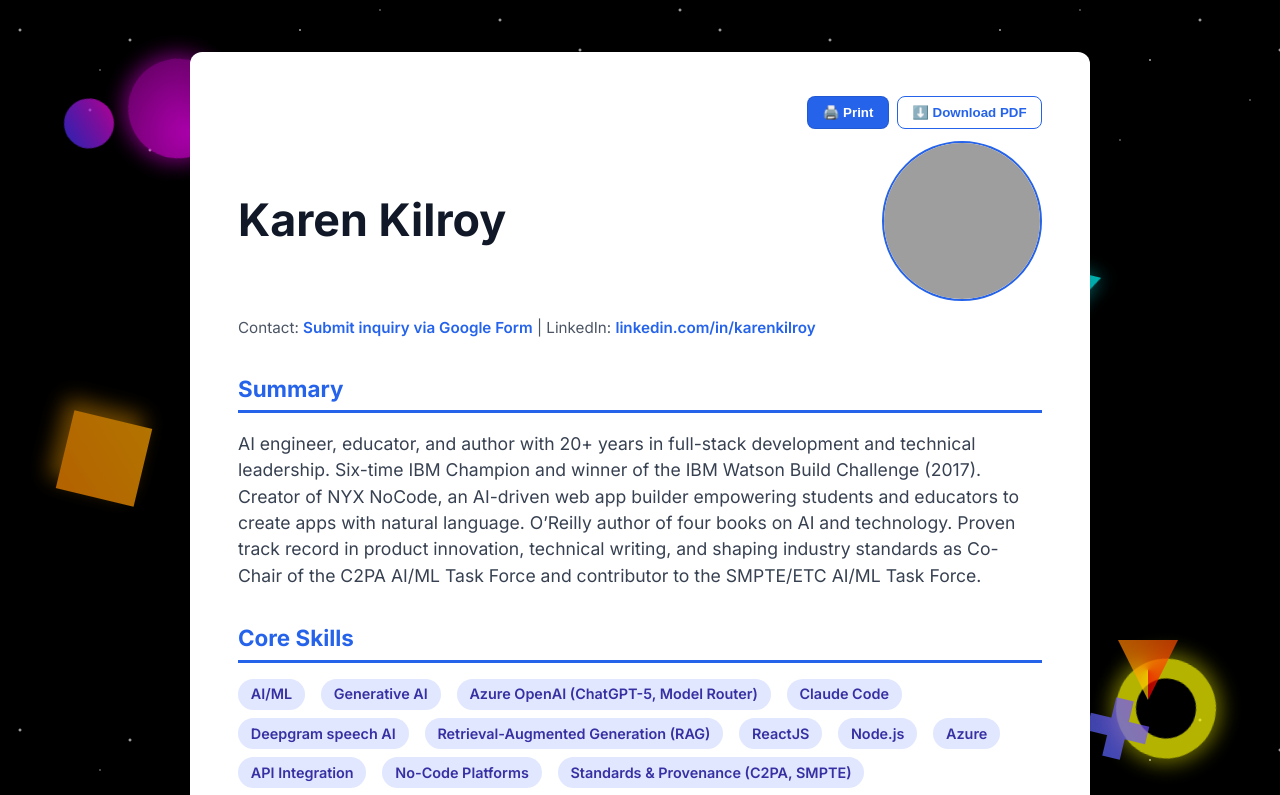
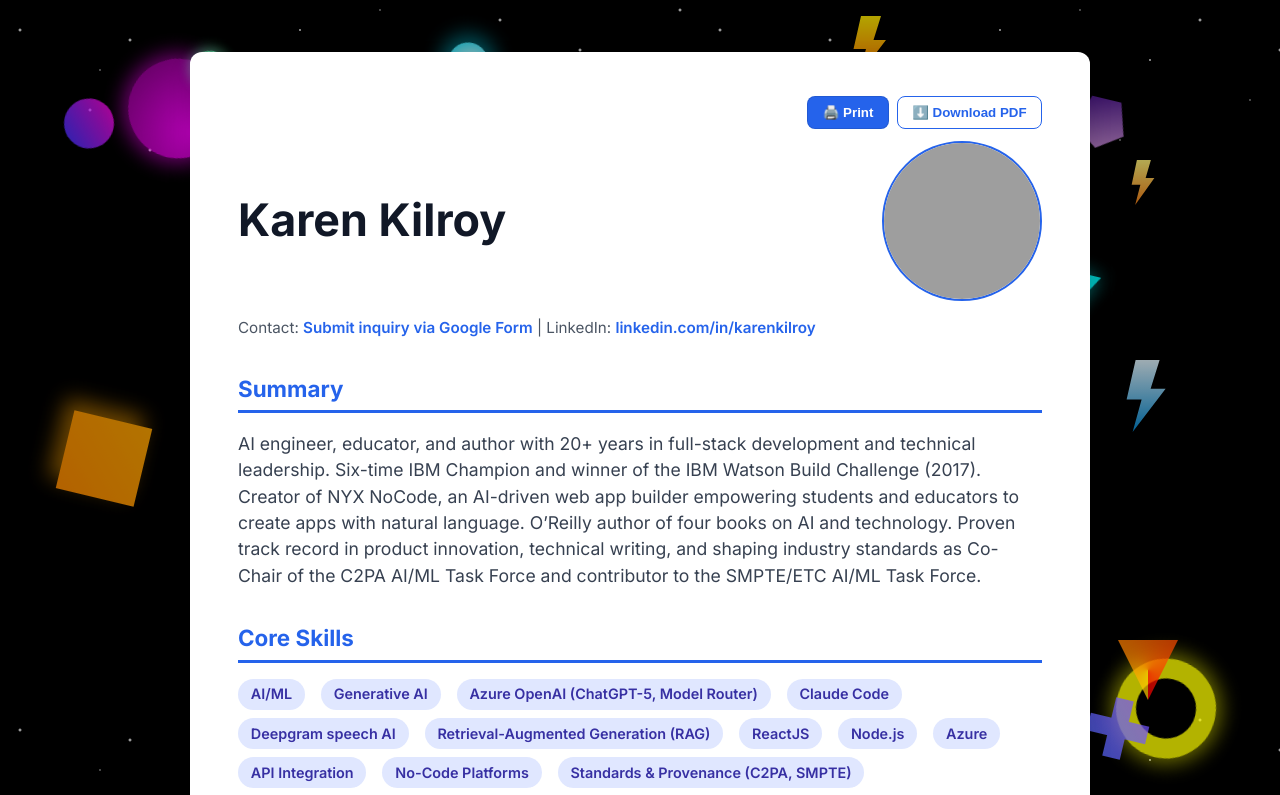
Before and after one commit to kilroyblockchain/karenkilroy, a React (Create React App) app: page /print in a window 1280 px wide. Shown: the top 795 px of the page. Built offline with nearby package versions, Linux system fonts and the light colour scheme; grey boxes are pictures that could not be loaded.

Commit message:
clickable shapes

```diff
--- a/public/index.html
+++ b/public/index.html
@@ -26,6 +26,16 @@
 <div class="shape pentagon"></div>
 <div class="shape ring"></div>
 <div class="shape cross"></div>
+<div class="shape spark"></div>
+<div class="shape bolt"></div>
+<div class="shape bolt-2"></div>
+<div class="shape bolt-3"></div>
+<div class="shape bolt-4"></div>
+<div class="shape bolt-5"></div>
+<div class="shape pill"></div>
+<div class="shape arrow"></div>
+<div class="shape mini-ring"></div>
+<div class="shape gem"></div>
 
 <script>
   // Parallax scroll effect for shapes
@@ -37,22 +47,57 @@
     });
   });
 
-  // Click-to-spin: random direction on each click
+  // Click interaction: spin or shoot across the page
   const spinClasses = ['spin-cw', 'spin-ccw', 'spin-flip-x', 'spin-flip-y'];
+
+  function randomBetween(min, max) {
+    return Math.random() * (max - min) + min;
+  }
+
   document.querySelectorAll('.shape').forEach(shape => {
     shape.style.cursor = 'pointer';
     shape.addEventListener('click', () => {
-      // Remove any existing spin class
+      // ~30% chance to shoot across the page
+      if (Math.random() < 0.3) {
+        // Pick a random direction to fly
+        const angle = Math.random() * Math.PI * 2;
+        const distance = randomBetween(800, 1500);
+        const dx = Math.cos(angle) * distance;
+        const dy = Math.sin(angle) * distance;
+        const spin = randomBetween(360, 1080) * (Math.random() < 0.5 ? 1 : -1);
+
+        // Reset transform to a known starting point, add the class, reflow, THEN animate
+        shape.style.transition = 'none';
+        shape.style.transform = 'translate(0, 0) rotate(0deg)';
+        shape.classList.add('shooting');
+        void shape.offsetWidth; // force browser to compute the starting state
+        shape.style.transition = '';
+        shape.style.transform = `translate(${dx}px, ${dy}px) rotate(${spin}deg)`;
+
+        // After it flies off, reset to a new random position
+        setTimeout(() => {
+          // Temporarily disable transition for the reset
+          shape.style.transition = 'none';
+          shape.style.transform = '';
+          // Move it to a new random spot
+          shape.style.top = randomBetween(5, 90) + 'vh';
+          shape.style.left = randomBetween(5, 90) + 'vw';
+          shape.style.right = 'auto';
+          shape.style.bottom = 'auto';
+          void shape.offsetWidth; // force reflow
+          shape.classList.remove('shooting');
+          shape.style.transition = '';
+        }, 850);
+      } else {
+        // Spin in a random direction
         spinClasses.forEach(c => shape.classList.remove(c));
-      // Force reflow so re-adding the same class restarts the animation
         void shape.offsetWidth;
-      // Pick a random spin direction
         const pick = spinClasses[Math.floor(Math.random() * spinClasses.length)];
         shape.classList.add(pick);
-      // Clean up after animation ends
         shape.addEventListener('animationend', () => {
           shape.classList.remove(pick);
         }, { once: true });
+      }
     });
   });
 </script>
--- a/src/App.css
+++ b/src/App.css
@@ -181,7 +181,13 @@
   box-sizing: border-box;
   position: relative;
   min-height: 100vh;
-  z-index: 2; /* Ensures it's above shapes */
+  z-index: 2;
+  pointer-events: none; /* Let clicks pass through to shapes behind */
+}
+
+/* Re-enable clicks on actual resume content */
+div#root * {
+  pointer-events: auto;
 }
 
 /* Click-to-spin animation */
@@ -205,6 +211,12 @@
 .shape.spin-ccw     { animation: spinCCW 1s ease-in-out !important; }
 .shape.spin-flip-x  { animation: spinFlipX 1s ease-in-out !important; }
 .shape.spin-flip-y  { animation: spinFlipY 1s ease-in-out !important; }
+
+/* Shoot across the page */
+.shape.shooting {
+  transition: transform 0.8s cubic-bezier(0.2, 0.8, 0.2, 1) !important;
+  animation: none !important;
+}
 
 /* Additional shapes */
 .hexagon {
@@ -268,6 +280,113 @@
   left: 85vw;
   clip-path: polygon(35% 0%, 65% 0%, 65% 35%, 100% 35%, 100% 65%, 65% 65%, 65% 100%, 35% 100%, 35% 65%, 0% 65%, 0% 35%, 35% 35%);
   filter: drop-shadow(0 0 10px rgba(124, 77, 255, 0.7));
+}
+
+/* High shapes - scattered near the top */
+.spark {
+  width: 40px;
+  height: 40px;
+  background: radial-gradient(circle at 40% 40%, #fff, #00e5ff);
+  border-radius: 50%;
+  top: 3vh;
+  left: 35vw;
+  box-shadow: 0 0 20px 8px rgba(0, 229, 255, 0.5);
+}
+
+/* Bolts don't spin */
+.bolt, .bolt-2, .bolt-3, .bolt-4, .bolt-5 {
+  animation: none;
+}
+
+.bolt {
+  width: 50px;
+  height: 60px;
+  background: linear-gradient(180deg, #ffea00, #ff6d00);
+  top: 2vh;
+  right: 30vw;
+  clip-path: polygon(30% 0%, 70% 0%, 55% 40%, 80% 40%, 25% 100%, 40% 55%, 15% 55%);
+  filter: drop-shadow(0 0 12px rgba(255, 234, 0, 0.8));
+}
+
+.bolt-2 {
+  width: 35px;
+  height: 45px;
+  background: linear-gradient(180deg, #fff176, #f57f17);
+  top: 20vh;
+  left: 88vw;
+  clip-path: polygon(30% 0%, 70% 0%, 55% 40%, 80% 40%, 25% 100%, 40% 55%, 15% 55%);
+  filter: drop-shadow(0 0 10px rgba(255, 241, 118, 0.8));
+}
+
+.bolt-3 {
+  width: 60px;
+  height: 72px;
+  background: linear-gradient(180deg, #e1f5fe, #0288d1);
+  top: 45vh;
+  right: 8vw;
+  clip-path: polygon(30% 0%, 70% 0%, 55% 40%, 80% 40%, 25% 100%, 40% 55%, 15% 55%);
+  filter: drop-shadow(0 0 14px rgba(2, 136, 209, 0.8));
+}
+
+.bolt-4 {
+  width: 40px;
+  height: 50px;
+  background: linear-gradient(180deg, #ff80ab, #c51162);
+  top: 75vh;
+  left: 55vw;
+  clip-path: polygon(30% 0%, 70% 0%, 55% 40%, 80% 40%, 25% 100%, 40% 55%, 15% 55%);
+  filter: drop-shadow(0 0 12px rgba(197, 17, 98, 0.8));
+}
+
+.bolt-5 {
+  width: 45px;
+  height: 55px;
+  background: linear-gradient(180deg, #b388ff, #6200ea);
+  top: 12vh;
+  left: 45vw;
+  clip-path: polygon(30% 0%, 70% 0%, 55% 40%, 80% 40%, 25% 100%, 40% 55%, 15% 55%);
+  filter: drop-shadow(0 0 12px rgba(98, 0, 234, 0.8));
+}
+
+.pill {
+  width: 90px;
+  height: 40px;
+  background: linear-gradient(90deg, #e91e63, #9c27b0);
+  border-radius: 20px;
+  top: 8vh;
+  left: 65vw;
+  box-shadow: 0 0 15px 5px rgba(233, 30, 99, 0.5);
+}
+
+.arrow {
+  width: 60px;
+  height: 60px;
+  background: linear-gradient(135deg, #00bcd4, #006064);
+  top: 6vh;
+  left: 80vw;
+  clip-path: polygon(50% 0%, 100% 50%, 75% 50%, 75% 100%, 25% 100%, 25% 50%, 0% 50%);
+  filter: drop-shadow(0 0 10px rgba(0, 188, 212, 0.7));
+}
+
+.mini-ring {
+  width: 35px;
+  height: 35px;
+  border: 6px solid #69f0ae;
+  border-radius: 50%;
+  background: transparent;
+  top: 4vh;
+  left: 15vw;
+  box-shadow: 0 0 12px 3px rgba(105, 240, 174, 0.6);
+}
+
+.gem {
+  width: 50px;
+  height: 50px;
+  background: linear-gradient(160deg, #ce93d8, #4a148c);
+  top: 10vh;
+  right: 12vw;
+  clip-path: polygon(50% 0%, 100% 35%, 80% 100%, 20% 100%, 0% 35%);
+  box-shadow: 0 0 15px 5px rgba(206, 147, 216, 0.5);
 }
 
 /* main.container background */
```
Lines whose indentation alone changed are shown as unchanged.
